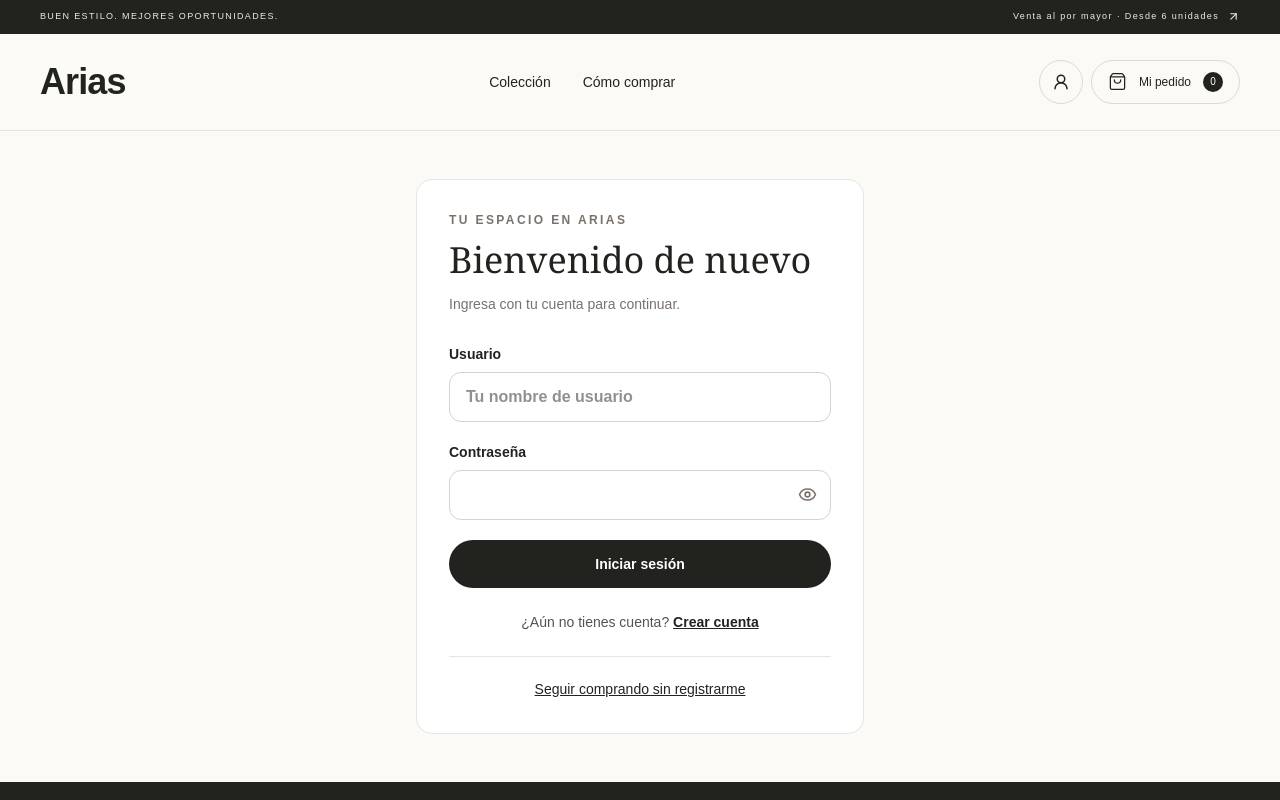
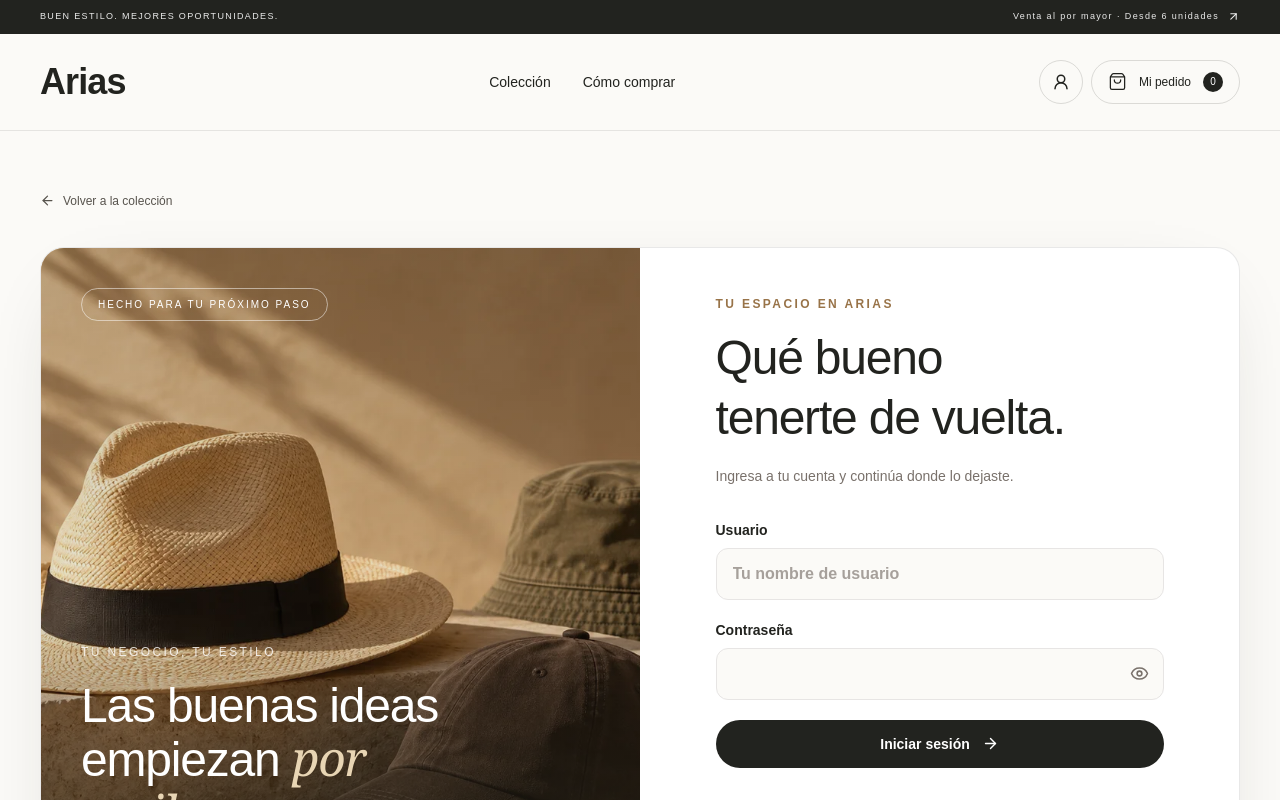
Before and after one commit to Smith2207/g-arias, a Next.js app: page /login in a window 1280 px wide. Shown: the top 800 px of the page. Built offline with nearby package versions, Linux system fonts and the light colour scheme; no server answers.

Commit message:
Refine account screens and responsive product dashboard

```diff
--- a/app/globals.css
+++ b/app/globals.css
@@ -13,7 +13,7 @@ body { background: #fbfaf7; color: #22231f; font-family: Arial, Helvetica, sans-
   .container-page { @apply mx-auto w-full max-w-7xl px-5 py-12 md:px-10; }
   .btn { @apply inline-flex min-h-12 items-center justify-center gap-3 rounded-full bg-ink px-6 py-3.5 text-sm font-semibold text-white transition duration-300 hover:bg-[#45463c] active:scale-[0.98] disabled:cursor-not-allowed disabled:opacity-50; }
   .btn-secondary { @apply inline-flex min-h-12 items-center justify-center gap-2 rounded-full border border-ink/20 bg-transparent px-5 py-3 text-sm font-medium transition hover:bg-stone-100; }
-  .field { @apply block w-full rounded-xl border border-stone-300 bg-white px-4 py-3 text-base outline-none focus:border-ink focus:ring-2 focus:ring-ink/10; }
+  .field { @apply block w-full min-h-13 rounded-xl border border-stone-200 bg-[#fbfaf7] px-4 py-3 text-base outline-none transition placeholder:text-stone-400 focus:border-ink focus:ring-2 focus:ring-ink/10; }
   .card { @apply rounded-2xl border border-stone-200 bg-white; }
   .eyebrow { @apply text-[10px] font-semibold uppercase tracking-[0.2em] text-stone-500 sm:text-xs; }
   .announcement { @apply flex justify-center gap-4 bg-ink px-5 py-2.5 text-[9px] tracking-[0.15em] text-white/90 sm:justify-between sm:px-10; }
@@ -29,7 +29,7 @@ body { background: #fbfaf7; color: #22231f; font-family: Arial, Helvetica, sans-
   .site-footer { @apply bg-ink text-white; }
   .hero-title { @apply text-[clamp(3.8rem,7.4vw,7.2rem)] font-medium leading-[0.96] tracking-[-0.07em]; }
   .hero-title em { @apply font-serif font-normal tracking-[-0.065em] text-accent; }
-  .hero-photo { @apply relative min-h-[380px] overflow-hidden rounded-[4px] bg-[#d6bf9b] sm:min-h-[490px] lg:min-h-[600px]; }
+  .hero-photo { @apply relative min-h-[380px] overflow-hidden rounded-3xl bg-[#d6bf9b] sm:min-h-[490px] lg:min-h-[600px]; }
   .section-title { @apply text-3xl font-medium leading-tight tracking-[-0.055em] md:text-5xl; }
   .category-pill { @apply flex min-h-11 shrink-0 items-center gap-2 rounded-full border border-ink/15 px-5 py-2.5 text-xs transition hover:border-ink; }
   .category-pill[aria-current="page"] { @apply border-ink bg-ink text-white; }
--- a/app/login/page.tsx
+++ b/app/login/page.tsx
@@ -1,3 +1,4 @@
+import { AccountShell } from '@/components/account-shell';
 import Link from 'next/link';
 import { redirect } from 'next/navigation';
 import { LoginForm } from '@/components/login-form';
@@ -7,5 +8,5 @@ export default async function LoginPage() {
   let account = null;
   try { account = await currentAccount(); } catch { /* El formulario permite reintentar el acceso. */ }
   if (account) redirect(account.role === 'admin' ? '/admin/productos' : '/cuenta');
-  return <div className="container-page"><div className="card mx-auto max-w-md p-6 sm:p-8"><p className="eyebrow">Tu espacio en Arias</p><h1 className="mt-3 font-serif text-4xl">Bienvenido de nuevo</h1><p className="mb-7 mt-3 text-sm leading-6 text-stone-500">Ingresa con tu cuenta para continuar.</p><LoginForm /><p className="mt-6 text-center text-sm text-stone-600">¿Aún no tienes cuenta? <Link href="/registro" className="font-semibold text-ink underline">Crear cuenta</Link></p><div className="mt-6 border-t border-stone-200 pt-5 text-center"><Link href="/#catalogo" className="text-sm underline">Seguir comprando sin registrarme</Link></div></div></div>;
+  return <AccountShell><p className="eyebrow text-accent">Tu espacio en Arias</p><h1 className="mt-4 text-4xl font-medium leading-tight tracking-tight sm:text-5xl">Qué bueno<br />tenerte de vuelta.</h1><p className="mb-8 mt-4 text-sm leading-6 text-stone-500">Ingresa a tu cuenta y continúa donde lo dejaste.</p><LoginForm /><p className="mt-7 text-center text-sm text-stone-600">¿Aún no tienes cuenta? <Link href="/registro" className="font-semibold text-ink underline underline-offset-4">Crear cuenta</Link></p><div className="mt-7 border-t border-stone-200 pt-6 text-center"><Link href="/#catalogo" className="inline-flex min-h-11 items-center text-xs text-stone-500 hover:text-ink">Seguir comprando sin registrarme →</Link></div></AccountShell>;
 }
--- a/app/registro/page.tsx
+++ b/app/registro/page.tsx
@@ -1,3 +1,4 @@
+import { AccountShell } from '@/components/account-shell';
 import Link from 'next/link';
 import { redirect } from 'next/navigation';
 import { currentAccount } from '@/lib/auth';
@@ -7,5 +8,5 @@ export default async function RegisterPage() {
   let account = null;
   try { account = await currentAccount(); } catch { /* Permitir reintentar desde el formulario. */ }
   if (account) redirect(account.role === 'admin' ? '/admin/productos' : '/cuenta');
-  return <div className="container-page"><div className="card mx-auto max-w-md p-6 sm:p-8"><p className="eyebrow">Bienvenido a Arias</p><h1 className="mt-3 font-serif text-4xl">Crea tu cuenta</h1><p className="mb-7 mt-3 text-sm leading-6 text-stone-500">Tu cuenta es opcional. También puedes armar tu pedido y enviarlo por WhatsApp sin registrarte.</p><LoginForm registration /><p className="mt-6 text-center text-sm">¿Ya tienes cuenta? <Link href="/login" className="font-semibold underline">Iniciar sesión</Link></p><Link href="/#catalogo" className="mt-5 block text-center text-sm text-stone-500 underline">Volver al catálogo</Link></div></div>;
+  return <AccountShell><p className="eyebrow text-accent">Un nuevo comienzo</p><h1 className="mt-4 text-4xl font-medium tracking-tight sm:text-5xl">Tu estilo.<br />Tu espacio.</h1><p className="mb-7 mt-4 text-sm leading-6 text-stone-500">Crea tu cuenta en Arias. También puedes explorar y hacer tu pedido sin registrarte.</p><LoginForm registration /><p className="mt-7 text-center text-sm text-stone-600">¿Ya tienes cuenta? <Link href="/login" className="font-semibold text-ink underline underline-offset-4">Iniciar sesión</Link></p></AccountShell>;
 }
--- /dev/null
+++ b/components/account-shell.tsx
@@ -0,0 +1,24 @@
+import Image from 'next/image';
+import Link from 'next/link';
+import { ArrowLeft, ArrowUpRight, Layers3 } from 'lucide-react';
+
+export function AccountShell({ children }: { children: React.ReactNode }) {
+  return (
+    <div className="container-page py-7 md:py-12">
+      <Link href="/#catalogo" className="mb-6 inline-flex min-h-11 items-center gap-2 text-xs text-stone-600 transition hover:text-ink"><ArrowLeft size={15} /> Volver a la colección</Link>
+      <div className="overflow-hidden rounded-3xl border border-ink/10 bg-white shadow-[0_20px_80px_-45px_rgba(34,35,31,0.3)] lg:grid lg:grid-cols-2">
+        <div className="relative hidden min-h-[640px] flex-col justify-between overflow-hidden bg-[#d6bf9b] p-10 lg:flex">
+          <Image src="/images/editorial-hats.webp" alt="" fill sizes="50vw" className="object-cover" />
+          <div className="absolute inset-0 bg-gradient-to-t from-[#242219]/90 via-[#242219]/10 to-[#242219]/25" />
+          <span className="relative w-fit rounded-full border border-white/50 px-4 py-2 text-[10px] uppercase tracking-[0.2em] text-white">Hecho para tu próximo paso</span>
+          <div className="relative text-white">
+            <p className="mb-5 text-xs uppercase tracking-[0.2em] text-white/80">Tu negocio, tu estilo</p>
+            <h2 className="max-w-sm text-5xl leading-[1.08] tracking-tight">Las buenas ideas<br />empiezan <span className="font-serif italic text-[#e8d5b4]">por arriba.</span></h2>
+            <div className="mt-8 flex items-center justify-between border-t border-white/30 pt-6 text-xs"><span className="flex items-center gap-2"><Layers3 size={17} /> Desde media docena</span><ArrowUpRight size={24} /></div>
+          </div>
+        </div>
+        <div className="flex items-center px-6 py-9 sm:px-12 sm:py-12 lg:px-14"><div className="mx-auto w-full max-w-md">{children}</div></div>
+      </div>
+    </div>
+  );
+}
--- a/components/login-form.tsx
+++ b/components/login-form.tsx
@@ -1,6 +1,6 @@
 'use client';
 import { useActionState, useState } from 'react';
-import { Eye, EyeOff } from 'lucide-react';
+import { ArrowRight, Eye, EyeOff, LoaderCircle } from 'lucide-react';
 import { login, register } from '@/app/login/actions';
 
 export function LoginForm({ registration = false }: { registration?: boolean }) {
@@ -8,7 +8,7 @@ export function LoginForm({ registration = false }: { registration?: boolean })
   const [showPassword, setShowPassword] = useState(false);
   return (
     <form action={action} className="space-y-5" aria-busy={pending}>
-      {registration && <label className="block text-sm font-semibold">Nombre<input name="nombre" required minLength={2} maxLength={100} autoComplete="name" className="field mt-2" /></label>}
+      {registration && <label className="block text-sm font-semibold">Nombre<input name="nombre" required minLength={2} maxLength={100} autoComplete="name" className="field mt-2" placeholder="¿Cómo te llamas?" /></label>}
       <label className="block text-sm font-semibold">Usuario<input name="usuario" required minLength={registration ? 3 : undefined} maxLength={registration ? 40 : 100} pattern={registration ? '[a-zA-Z0-9._\\-]{3,40}' : undefined} autoComplete="username" autoCapitalize="none" spellCheck={false} className="field mt-2" placeholder="Tu nombre de usuario" /></label>
       {registration && <p className="text-xs text-stone-500">Letras, números, puntos y guiones. Sin espacios.</p>}
       <div>
@@ -20,7 +20,7 @@ export function LoginForm({ registration = false }: { registration?: boolean })
       </div>
       {registration && <label className="block text-sm font-semibold">Repetir contraseña<input name="confirmPassword" required minLength={8} maxLength={72} type={showPassword ? 'text' : 'password'} autoComplete="new-password" className="field mt-2" /></label>}
       {state.error && <p id="login-error" role="alert" className="rounded-xl bg-red-50 p-3 text-sm text-red-700">{state.error}</p>}
-      <button disabled={pending} className="btn w-full">{pending ? 'Un momento…' : registration ? 'Crear cuenta' : 'Iniciar sesión'}</button>
+      <button disabled={pending} className="btn w-full">{pending && <LoaderCircle size={17} className="animate-spin" aria-hidden="true" />}{pending ? 'Un momento…' : registration ? 'Crear cuenta' : 'Iniciar sesión'}{!pending && <ArrowRight size={17} aria-hidden="true" />}</button>
     </form>
   );
 }
--- a/components/product-controls.tsx
+++ b/components/product-controls.tsx
@@ -4,5 +4,5 @@ import { useActionState } from 'react';
 import { changeProduct } from '@/app/admin/actions';
 export function ProductControls({ id, active }: { id: string; active: boolean }) {
   const [state, action, pending] = useActionState(changeProduct, {});
-  return <div><form action={action} className="flex flex-wrap gap-2"><input type="hidden" name="id" value={id}/><Link href={`/admin/productos/${id}/editar`} className="btn-secondary">Editar</Link><button disabled={pending} className="btn-secondary" name="action" value={active ? 'deactivate' : 'activate'}>{active ? 'Desactivar' : 'Activar'}</button><button disabled={pending} onClick={e => { if (!confirm('¿Eliminar este producto de forma permanente?')) e.preventDefault(); }} className="btn-secondary text-red-700" name="action" value="delete">Eliminar</button></form>{state.error && <p role="alert" className="mt-2 text-sm text-red-700">{state.error}</p>}</div>;
+  return <div><form action={action} className="flex flex-wrap gap-2"><input type="hidden" name="id" value={id}/><Link href={`/admin/productos/${id}/editar`} className="btn-secondary min-h-11 px-4 py-2 text-xs">Editar</Link><button disabled={pending} className="btn-secondary min-h-11 px-4 py-2 text-xs" name="action" value={active ? 'deactivate' : 'activate'}>{active ? 'Desactivar' : 'Activar'}</button><button disabled={pending} onClick={e => { if (!confirm('¿Eliminar este producto de forma permanente?')) e.preventDefault(); }} className="inline-flex min-h-11 items-center px-3 text-xs text-red-700 transition hover:underline" name="action" value="delete">Eliminar</button></form>{state.error && <p role="alert" className="mt-2 text-sm text-red-700">{state.error}</p>}</div>;
 }
```
Also changed, not shown: app/admin/productos/layout.tsx (+10 -1 lines), app/admin/productos/page.tsx (+18 -2 lines), app/cuenta/page.tsx (+7 -1 lines), components/cart.tsx (+2 -2 lines).
